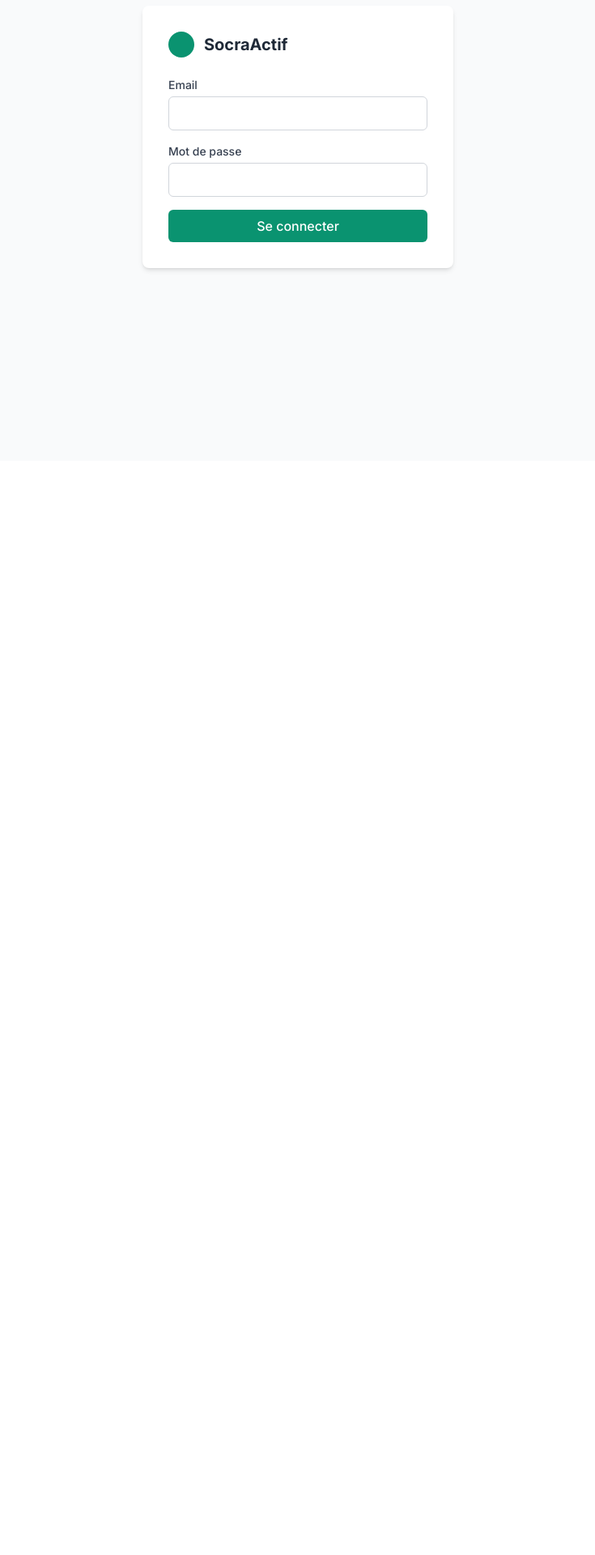
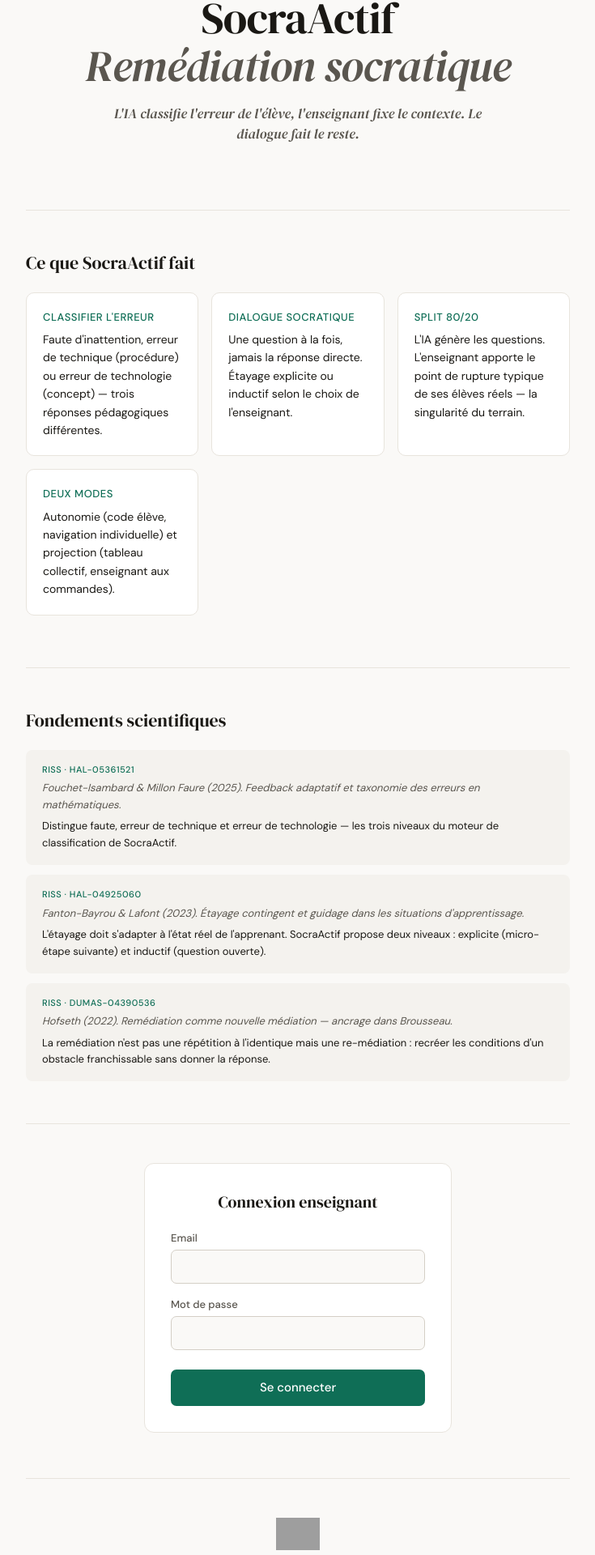
Before and after one commit to jfb4plai/SocraActif, a React (Vite) app: page / in a window 1280 px wide. Shown: the part 231-2151 px from the top of the page at 81% size, without its empty margins (272-1007 px from the left). Before the commit the page ends 800 px from the top, so only its background shows below. Built offline with nearby package versions, Linux system fonts and the light colour scheme; no server answers; grey boxes are pictures that could not be loaded.

Commit message:
feat: page accueil style guide PLAI (DM Serif, logo, RISS, bandeau support)

```diff
--- a/index.html
+++ b/index.html
@@ -4,7 +4,10 @@
     <meta charset="UTF-8" />
     <link rel="icon" type="image/svg+xml" href="/favicon.svg" />
     <meta name="viewport" content="width=device-width, initial-scale=1.0" />
-    <title>socraactif</title>
+    <title>SocraActif — Remédiation socratique · PLAI</title>
+    <link rel="preconnect" href="https://fonts.googleapis.com" />
+    <link rel="preconnect" href="https://fonts.gstatic.com" crossorigin />
+    <link href="https://fonts.googleapis.com/css2?family=DM+Serif+Display:ital@0;1&family=DM+Sans:wght@300;400;500&family=Inter:wght@400;500;600;700&display=swap" rel="stylesheet" />
   </head>
   <body>
     <div id="root"></div>
--- a/src/components/Auth/Login.jsx
+++ b/src/components/Auth/Login.jsx
@@ -1,5 +1,119 @@
 import { useState } from 'react'
 import { supabase } from '../../lib/supabase'
+
+const styles = `
+  .sa-root {
+    font-family: 'DM Sans', sans-serif;
+    background: #faf9f7;
+    color: #1a1814;
+    min-height: 100vh;
+  }
+  .sa-nav {
+    position: sticky; top: 0; z-index: 100;
+    background: rgba(250,249,247,0.92);
+    backdrop-filter: blur(8px);
+    border-bottom: 1px solid #e8e4dd;
+    padding: 0 2rem;
+    display: flex; align-items: center; justify-content: space-between;
+    height: 52px;
+  }
+  .sa-nav-logo {
+    font-family: 'DM Serif Display', serif;
+    font-size: 18px; color: #1a1814; text-decoration: none;
+    display: flex; align-items: center; gap: 10px;
+  }
+  .sa-badge {
+    display: inline-flex; align-items: center; gap: 6px;
+    font-size: 11px; font-weight: 500; text-transform: uppercase; letter-spacing: 1px;
+    color: #9a958c; border: 1px solid #d4cfc6;
+    padding: 4px 14px; border-radius: 20px; margin-bottom: 1.5rem;
+    font-family: 'DM Sans', sans-serif;
+  }
+  .sa-banner {
+    background: #e1f5ee; border-bottom: 1px solid #1d9e75;
+    padding: 0.65rem 2rem; text-align: center;
+    font-size: 13px; color: #0f6e56;
+    font-family: 'DM Sans', sans-serif;
+  }
+  .sa-banner a { color: #0f6e56; font-weight: 500; }
+  .sa-container { max-width: 720px; margin: 0 auto; padding: 0 1.5rem; }
+  .sa-hero {
+    padding: 5rem 0 3rem; text-align: center;
+  }
+  .sa-hero h1 {
+    font-family: 'DM Serif Display', serif;
+    font-size: clamp(36px, 6vw, 54px); line-height: 1.1;
+    letter-spacing: -1px; margin-bottom: 1rem;
+  }
+  .sa-hero h1 em { font-style: italic; color: #5a564f; }
+  .sa-hero-sub {
+    font-size: 17px; color: #5a564f; max-width: 480px; margin: 0 auto 2rem;
+    font-family: 'DM Serif Display', serif; font-style: italic; line-height: 1.5;
+  }
+  .sa-section {
+    padding: 3rem 0 2.5rem;
+    border-top: 1px solid #e8e4dd;
+  }
+  .sa-section h2 {
+    font-family: 'DM Serif Display', serif;
+    font-size: 22px; margin-bottom: 1.25rem; color: #1a1814;
+  }
+  .sa-cards {
+    display: grid; grid-template-columns: repeat(auto-fit, minmax(200px, 1fr));
+    gap: 1rem; margin-bottom: 1.5rem;
+  }
+  .sa-card {
+    background: #fff; border: 1px solid #e8e4dd; border-radius: 10px;
+    padding: 1.25rem; font-size: 14px; line-height: 1.6;
+  }
+  .sa-card-title {
+    font-weight: 500; color: #0f6e56; margin-bottom: 0.35rem; font-size: 13px;
+    text-transform: uppercase; letter-spacing: 0.5px;
+  }
+  .sa-ref {
+    background: #f4f2ee; border-radius: 8px; padding: 1rem 1.25rem;
+    margin-bottom: 0.75rem; font-size: 13px; line-height: 1.6;
+  }
+  .sa-ref-id {
+    font-size: 11px; font-weight: 500; color: #0f6e56;
+    text-transform: uppercase; letter-spacing: 0.5px; margin-bottom: 0.25rem;
+  }
+  .sa-ref-cite { color: #5a564f; font-style: italic; margin-bottom: 0.35rem; }
+  .sa-ref-content { color: #1a1814; }
+  .sa-login-wrap {
+    max-width: 380px; margin: 0 auto;
+    background: #fff; border: 1px solid #e8e4dd; border-radius: 12px;
+    padding: 2rem;
+  }
+  .sa-login-wrap h2 {
+    font-family: 'DM Serif Display', serif;
+    font-size: 20px; margin-bottom: 1.25rem; text-align: center;
+  }
+  .sa-field { margin-bottom: 1rem; }
+  .sa-label { display: block; font-size: 13px; font-weight: 500; color: #5a564f; margin-bottom: 4px; }
+  .sa-input {
+    width: 100%; border: 1px solid #d4cfc6; border-radius: 7px;
+    padding: 9px 12px; font-size: 15px; font-family: 'DM Sans', sans-serif;
+    background: #faf9f7; color: #1a1814; box-sizing: border-box;
+    outline: none; transition: border 0.15s;
+  }
+  .sa-input:focus { border-color: #0f6e56; box-shadow: 0 0 0 3px rgba(15,110,86,0.1); }
+  .sa-btn {
+    width: 100%; background: #0f6e56; color: #fff;
+    border: none; border-radius: 7px; padding: 11px;
+    font-size: 15px; font-weight: 500; font-family: 'DM Sans', sans-serif;
+    cursor: pointer; transition: opacity 0.15s; margin-top: 0.5rem;
+  }
+  .sa-btn:hover { opacity: 0.88; }
+  .sa-btn:disabled { opacity: 0.45; cursor: not-allowed; }
+  .sa-error { color: #a32d2d; font-size: 13px; margin-bottom: 0.75rem; }
+  .sa-footer {
+    text-align: center; padding: 3rem 0 2.5rem;
+    font-size: 13px; color: #9a958c;
+    border-top: 1px solid #e8e4dd; margin-top: 1rem;
+  }
+  .sa-footer a { color: #5a564f; }
+`
 
 export default function Login() {
   const [email, setEmail] = useState('')
@@ -12,48 +126,107 @@
     setLoading(true)
     setError(null)
     const { error } = await supabase.auth.signInWithPassword({ email, password })
-    if (error) setError(error.message)
+    if (error) setError('Identifiants incorrects. Vérifiez votre email et mot de passe.')
     setLoading(false)
   }
 
   return (
-    <div className="min-h-screen flex items-center justify-center bg-gray-50">
-      <div className="bg-white p-8 rounded-lg shadow-md w-full max-w-sm">
-        <div className="flex items-center gap-3 mb-6">
-          <div className="w-8 h-8 bg-teal rounded-full" />
-          <h1 className="text-xl font-bold text-gray-800">SocraActif</h1>
+    <>
+      <style>{styles}</style>
+      <div className="sa-root">
+
+        <nav className="sa-nav">
+          <a className="sa-nav-logo" href="/">
+            <img src="/plai-logo.jpg" alt="PLAI" style={{ height: 32, width: 'auto', verticalAlign: 'middle' }} />
+            SocraActif · PLAI
+          </a>
+        </nav>
+
+        <div className="sa-banner">
+          Pour toute question ou accompagnement — à distance ou en présentiel — contacter le <strong>référent numérique du PLAI</strong> : <a href="mailto:jeanfrancois.beguin@ens.ecl.be">jeanfrancois.beguin@ens.ecl.be</a>
         </div>
-        <form onSubmit={handleSubmit} className="space-y-4">
-          <div>
-            <label className="block text-sm font-medium text-gray-700 mb-1">Email</label>
-            <input
-              type="email"
-              value={email}
-              onChange={e => setEmail(e.target.value)}
-              required
-              className="w-full border border-gray-300 rounded-md px-3 py-2 text-base focus:outline-none focus:ring-2 focus:ring-teal"
-            />
+
+        <div className="sa-container">
+
+          <div className="sa-hero">
+            <div className="sa-badge">🎓 Outil enseignants · Écoles coopérantes du PLAI</div>
+            <h1>SocraActif<br /><em>Remédiation socratique</em></h1>
+            <p className="sa-hero-sub">
+              L'IA classifie l'erreur de l'élève, l'enseignant fixe le contexte. Le dialogue fait le reste.
+            </p>
           </div>
-          <div>
-            <label className="block text-sm font-medium text-gray-700 mb-1">Mot de passe</label>
-            <input
-              type="password"
-              value={password}
-              onChange={e => setPassword(e.target.value)}
-              required
-              className="w-full border border-gray-300 rounded-md px-3 py-2 text-base focus:outline-none focus:ring-2 focus:ring-teal"
-            />
+
+          <div className="sa-section">
+            <h2>Ce que SocraActif fait</h2>
+            <div className="sa-cards">
+              <div className="sa-card">
+                <div className="sa-card-title">Classifier l'erreur</div>
+                Faute d'inattention, erreur de technique (procédure) ou erreur de technologie (concept) — trois réponses pédagogiques différentes.
+              </div>
+              <div className="sa-card">
+                <div className="sa-card-title">Dialogue socratique</div>
+                Une question à la fois, jamais la réponse directe. Étayage explicite ou inductif selon le choix de l'enseignant.
+              </div>
+              <div className="sa-card">
+                <div className="sa-card-title">Split 80/20</div>
+                L'IA génère les questions. L'enseignant apporte le point de rupture typique de ses élèves réels — la singularité du terrain.
+              </div>
+              <div className="sa-card">
+                <div className="sa-card-title">Deux modes</div>
+                Autonomie (code élève, navigation individuelle) et projection (tableau collectif, enseignant aux commandes).
+              </div>
+            </div>
           </div>
-          {error && <p className="text-red-600 text-sm">{error}</p>}
-          <button
-            type="submit"
-            disabled={loading}
-            className="w-full bg-teal text-white py-2 rounded-md font-medium hover:opacity-90 disabled:opacity-50"
-          >
-            {loading ? 'Connexion...' : 'Se connecter'}
-          </button>
-        </form>
+
+          <div className="sa-section">
+            <h2>Fondements scientifiques</h2>
+            <div className="sa-ref">
+              <div className="sa-ref-id">RISS · hal-05361521</div>
+              <div className="sa-ref-cite">Fouchet-Isambard & Millon Faure (2025). Feedback adaptatif et taxonomie des erreurs en mathématiques.</div>
+              <div className="sa-ref-content">Distingue faute, erreur de technique et erreur de technologie — les trois niveaux du moteur de classification de SocraActif.</div>
+            </div>
+            <div className="sa-ref">
+              <div className="sa-ref-id">RISS · hal-04925060</div>
+              <div className="sa-ref-cite">Fanton-Bayrou & Lafont (2023). Étayage contingent et guidage dans les situations d'apprentissage.</div>
+              <div className="sa-ref-content">L'étayage doit s'adapter à l'état réel de l'apprenant. SocraActif propose deux niveaux : explicite (micro-étape suivante) et inductif (question ouverte).</div>
+            </div>
+            <div className="sa-ref">
+              <div className="sa-ref-id">RISS · dumas-04390536</div>
+              <div className="sa-ref-cite">Hofseth (2022). Remédiation comme nouvelle médiation — ancrage dans Brousseau.</div>
+              <div className="sa-ref-content">La remédiation n'est pas une répétition à l'identique mais une re-médiation : recréer les conditions d'un obstacle franchissable sans donner la réponse.</div>
+            </div>
+          </div>
+
+          <div className="sa-section">
+            <div className="sa-login-wrap">
+              <h2>Connexion enseignant</h2>
+              <form onSubmit={handleSubmit}>
+                <div className="sa-field">
+                  <label className="sa-label" htmlFor="email">Email</label>
+                  <input id="email" className="sa-input" type="email" value={email}
+                    onChange={e => setEmail(e.target.value)} required autoComplete="email" />
+                </div>
+                <div className="sa-field">
+                  <label className="sa-label" htmlFor="password">Mot de passe</label>
+                  <input id="password" className="sa-input" type="password" value={password}
+                    onChange={e => setPassword(e.target.value)} required autoComplete="current-password" />
+                </div>
+                {error && <p className="sa-error">{error}</p>}
+                <button type="submit" className="sa-btn" disabled={loading}>
+                  {loading ? 'Connexion…' : 'Se connecter'}
+                </button>
+              </form>
+            </div>
+          </div>
+
+          <div className="sa-footer">
+            <img src="/plai-logo.jpg" alt="PLAI" style={{ height: 40, width: 'auto', display: 'block', margin: '0 auto 8px' }} />
+            <strong>SocraActif — Écoles coopérantes du PLAI</strong><br />
+            Pôle Liégeois d'Accompagnement vers une École Inclusive · <a href="https://portail-plai.vercel.app">Portail PLAI</a>
+          </div>
+
+        </div>
       </div>
-    </div>
+    </>
   )
 }
```
